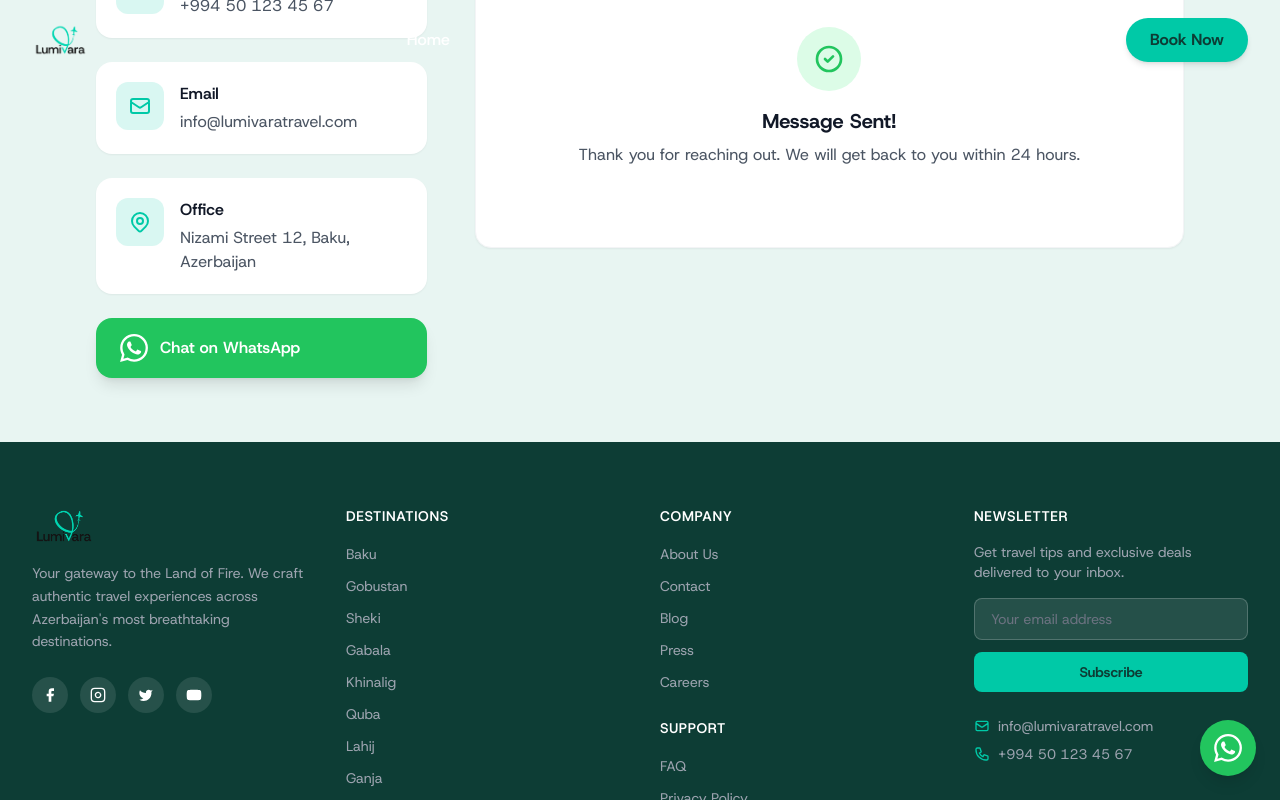
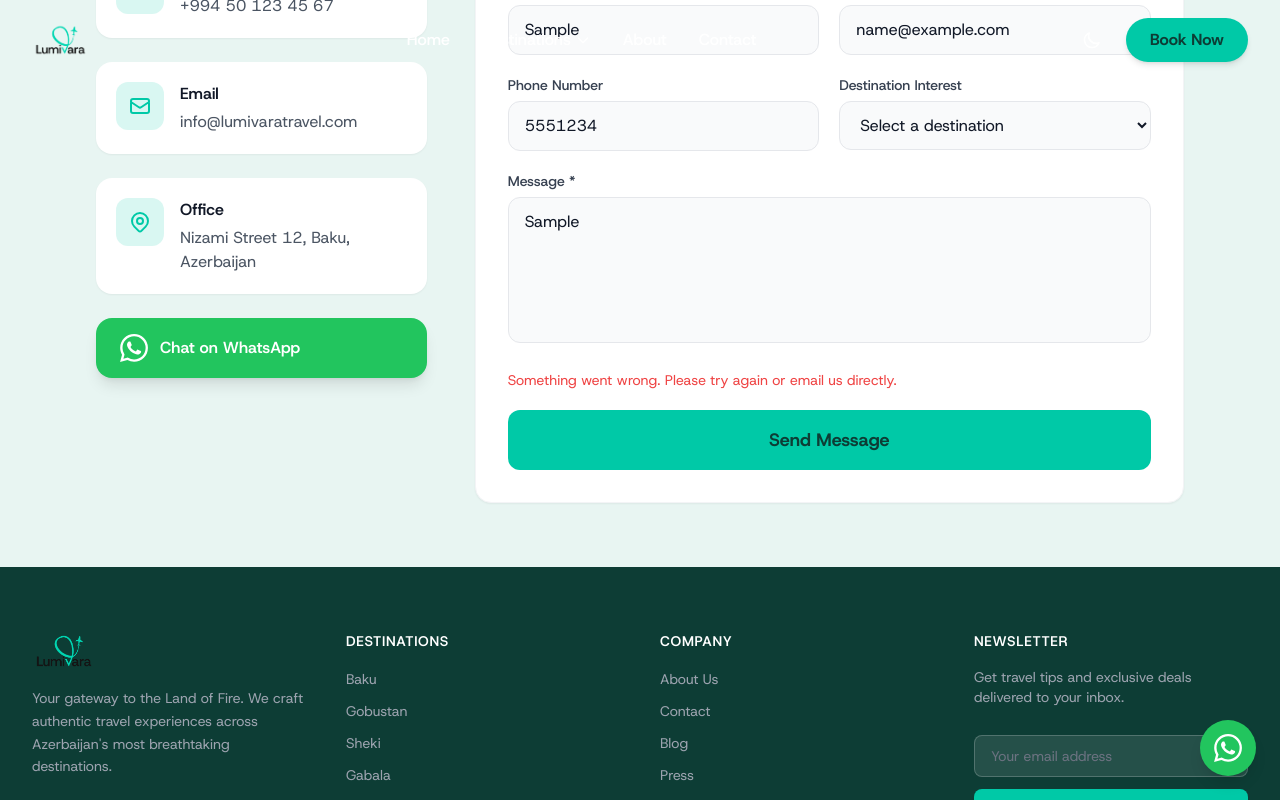
Before and after one commit to khalismammadli3-creator/incoming, a Next.js app: page /contact in a window 1280 px wide. Both pictures are taken after typing "Sample", "name@example.com", "5551234", "Sample" into the empty fields and a click on the button "Send Message". Shown: the part 542-1342 px from the top of the page. Built offline with nearby package versions, Linux system fonts and the light colour scheme.

Commit message:
formspree integration

```diff
--- a/app/contact/ContactForm.tsx
+++ b/app/contact/ContactForm.tsx
@@ -4,22 +4,32 @@ import { useState } from 'react'
 import { destinations } from '@/lib/destinations'
 
 export default function ContactForm() {
-  const [form, setForm] = useState({
-    name: '',
-    email: '',
-    phone: '',
-    destination: '',
-    message: '',
-  })
   const [submitted, setSubmitted] = useState(false)
+  const [error, setError] = useState(false)
+  const [loading, setLoading] = useState(false)
 
-  const handleChange = (e: React.ChangeEvent<HTMLInputElement | HTMLTextAreaElement | HTMLSelectElement>) => {
-    setForm({ ...form, [e.target.name]: e.target.value })
-  }
-
-  const handleSubmit = (e: React.FormEvent) => {
+  const handleSubmit = async (e: React.FormEvent<HTMLFormElement>) => {
     e.preventDefault()
-    setSubmitted(true)
+    setLoading(true)
+    setError(false)
+    const form = e.currentTarget
+    const data = new FormData(form)
+    try {
+      const res = await fetch('https://formspree.io/f/xvznnrbp', {
+        method: 'POST',
+        body: data,
+        headers: { Accept: 'application/json' },
+      })
+      if (res.ok) {
+        setSubmitted(true)
+      } else {
+        setError(true)
+      }
+    } catch {
+      setError(true)
+    } finally {
+      setLoading(false)
+    }
   }
 
   if (submitted) {
@@ -44,8 +54,6 @@ export default function ContactForm() {
           <input
             type="text"
             name="name"
-            value={form.name}
-            onChange={handleChange}
             required
             placeholder="Your full name"
             className="w-full px-4 py-3 border border-gray-200 bg-gray-50 text-gray-900 rounded-xl focus:outline-none focus:border-accent"
@@ -56,8 +64,6 @@ export default function ContactForm() {
           <input
             type="email"
             name="email"
-            value={form.email}
-            onChange={handleChange}
             required
             placeholder="your@email.com"
             className="w-full px-4 py-3 border border-gray-200 bg-gray-50 text-gray-900 rounded-xl focus:outline-none focus:border-accent"
@@ -71,8 +77,6 @@ export default function ContactForm() {
           <input
             type="tel"
             name="phone"
-            value={form.phone}
-            onChange={handleChange}
             placeholder="+1 234 567 8900"
             className="w-full px-4 py-3 border border-gray-200 bg-gray-50 text-gray-900 rounded-xl focus:outline-none focus:border-accent"
           />
@@ -81,8 +85,6 @@ export default function ContactForm() {
           <label className="block text-sm font-medium text-gray-700 mb-1.5">Destination Interest</label>
           <select
             name="destination"
-            value={form.destination}
-            onChange={handleChange}
             className="w-full px-4 py-3 border border-gray-200 bg-gray-50 text-gray-900 rounded-xl focus:outline-none focus:border-accent"
           >
             <option value="">Select a destination</option>
@@ -98,8 +100,6 @@ export default function ContactForm() {
         <label className="block text-sm font-medium text-gray-700 mb-1.5">Message *</label>
         <textarea
           name="message"
-          value={form.message}
-          onChange={handleChange}
           required
           rows={5}
           placeholder="Tell us about your travel plans, group size, preferred dates, and any special requirements..."
@@ -107,11 +107,16 @@ export default function ContactForm() {
         />
       </div>
 
+      {error && (
+        <p className="text-red-500 text-sm">Something went wrong. Please try again or email us directly.</p>
+      )}
+
       <button
         type="submit"
-        className="w-full bg-accent text-primary py-4 rounded-xl font-bold text-lg hover:bg-accent-hover transition-colors"
+        disabled={loading}
+        className="w-full bg-accent text-primary py-4 rounded-xl font-bold text-lg hover:bg-accent-hover transition-colors disabled:opacity-60"
       >
-        Send Message
+        {loading ? 'Sending…' : 'Send Message'}
       </button>
     </form>
   )
--- a/components/FooterNewsletterForm.tsx
+++ b/components/FooterNewsletterForm.tsx
@@ -3,14 +3,30 @@
 import { useState } from 'react'
 
 export default function FooterNewsletterForm() {
-  const [email, setEmail] = useState('')
   const [submitted, setSubmitted] = useState(false)
+  const [error, setError] = useState(false)
+  const [loading, setLoading] = useState(false)
 
-  const handleSubmit = (e: React.FormEvent) => {
+  const handleSubmit = async (e: React.FormEvent<HTMLFormElement>) => {
     e.preventDefault()
-    if (email) {
-      setSubmitted(true)
-      setEmail('')
+    setLoading(true)
+    setError(false)
+    const data = new FormData(e.currentTarget)
+    try {
+      const res = await fetch('https://formspree.io/f/xvznnrbp', {
+        method: 'POST',
+        body: data,
+        headers: { Accept: 'application/json' },
+      })
+      if (res.ok) {
+        setSubmitted(true)
+      } else {
+        setError(true)
+      }
+    } catch {
+      setError(true)
+    } finally {
+      setLoading(false)
     }
   }
 
@@ -24,19 +40,23 @@ export default function FooterNewsletterForm() {
 
   return (
     <form onSubmit={handleSubmit} className="space-y-3">
+      <input type="hidden" name="message" value="Newsletter subscription" />
       <input
         type="email"
-        value={email}
-        onChange={(e) => setEmail(e.target.value)}
+        name="email"
         placeholder="Your email address"
         required
         className="w-full px-4 py-2.5 bg-white/10 border border-white/20 rounded-lg text-white placeholder-gray-500 text-sm focus:outline-none focus:border-accent"
       />
+      {error && (
+        <p className="text-red-400 text-xs">Something went wrong. Please try again.</p>
+      )}
       <button
         type="submit"
-        className="w-full bg-accent text-primary py-2.5 rounded-lg font-bold text-sm hover:bg-accent-hover transition-colors"
+        disabled={loading}
+        className="w-full bg-accent text-primary py-2.5 rounded-lg font-bold text-sm hover:bg-accent-hover transition-colors disabled:opacity-60"
       >
-        Subscribe
+        {loading ? 'Subscribing…' : 'Subscribe'}
       </button>
     </form>
   )
--- a/components/HeroSection.tsx
+++ b/components/HeroSection.tsx
@@ -5,9 +5,9 @@ import Link from 'next/link'
 import { destinations } from '@/lib/destinations'
 
 export default function HeroSection() {
-  const [selectedDest, setSelectedDest] = useState('')
-  const [travelDate, setTravelDate] = useState('')
-  const [travelers, setTravelers] = useState('2')
+  const [submitted, setSubmitted] = useState(false)
+  const [error, setError] = useState(false)
+  const [loading, setLoading] = useState(false)
 
   const valueProps = [
     { value: 'Local Experts', label: 'Deep knowledge of every region' },
@@ -15,6 +15,29 @@ export default function HeroSection() {
     { value: 'End-to-End Care', label: 'Airport transfers to hotel check-in' },
     { value: 'Multilingual Guides', label: 'English, Russian & more' },
   ]
+
+  const handleSubmit = async (e: React.FormEvent<HTMLFormElement>) => {
+    e.preventDefault()
+    setLoading(true)
+    setError(false)
+    const data = new FormData(e.currentTarget)
+    try {
+      const res = await fetch('https://formspree.io/f/xvznnrbp', {
+        method: 'POST',
+        body: data,
+        headers: { Accept: 'application/json' },
+      })
+      if (res.ok) {
+        setSubmitted(true)
+      } else {
+        setError(true)
+      }
+    } catch {
+      setError(true)
+    } finally {
+      setLoading(false)
+    }
+  }
 
   return (
     <section className="relative min-h-screen flex flex-col justify-center overflow-hidden">
@@ -65,14 +88,23 @@ export default function HeroSection() {
           </Link>
         </div>
 
-        {/* Search Bar */}
+        {/* Search / Inquiry Bar */}
         <div className="w-full max-w-4xl bg-white/10 backdrop-blur-md border border-white/20 rounded-2xl p-4 sm:p-6 shadow-2xl">
+          {submitted ? (
+            <div className="text-center py-4">
+              <div className="text-accent font-bold text-lg mb-1">Thank you for your enquiry!</div>
+              <p className="text-white/80 text-sm">We will be in touch with you shortly.</p>
+            </div>
+          ) : (
+            <form onSubmit={handleSubmit}>
+              {/* Hidden required fields for Formspree */}
+              <input type="hidden" name="name" value="Hero Inquiry" />
+              <input type="hidden" name="message" value="Inquiry submitted via hero search bar" />
               <div className="grid grid-cols-1 sm:grid-cols-3 gap-4">
                 <div className="flex flex-col gap-1">
                   <label className="text-white/70 text-xs font-medium uppercase tracking-wider">Destination</label>
                   <select
-                value={selectedDest}
-                onChange={(e) => setSelectedDest(e.target.value)}
+                    name="destination"
                     className="bg-white/15 border border-white/30 text-white rounded-xl px-4 py-3 focus:outline-none focus:border-accent appearance-none cursor-pointer"
                   >
                     <option value="" className="text-gray-900">All Destinations</option>
@@ -85,8 +117,7 @@ export default function HeroSection() {
                   <label className="text-white/70 text-xs font-medium uppercase tracking-wider">Travel Date</label>
                   <input
                     type="date"
-                value={travelDate}
-                onChange={(e) => setTravelDate(e.target.value)}
+                    name="travel_date"
                     onClick={(e) => (e.currentTarget as HTMLInputElement).showPicker?.()}
                     className="bg-white/15 border border-white/30 text-white rounded-xl px-4 py-3 focus:outline-none focus:border-accent cursor-pointer w-full"
                   />
@@ -95,26 +126,32 @@ export default function HeroSection() {
                   <label className="text-white/70 text-xs font-medium uppercase tracking-wider">Travelers</label>
                   <div className="flex gap-2">
                     <select
-                  value={travelers}
-                  onChange={(e) => setTravelers(e.target.value)}
+                      name="travelers"
+                      defaultValue="2"
                       className="flex-1 bg-white/15 border border-white/30 text-white rounded-xl px-4 py-3 focus:outline-none focus:border-accent"
                     >
                       {[1,2,3,4,5,6,7,8,9,10].map((n) => (
                         <option key={n} value={n} className="text-gray-900">{n} {n === 1 ? 'Traveler' : 'Travelers'}</option>
                       ))}
                     </select>
-                <Link
-                  href={selectedDest ? `/${selectedDest}` : '#tours'}
-                  className="bg-accent text-primary px-6 py-3 rounded-xl font-bold hover:bg-accent-hover transition-colors flex items-center gap-2 whitespace-nowrap"
+                    <button
+                      type="submit"
+                      disabled={loading}
+                      className="bg-accent text-primary px-6 py-3 rounded-xl font-bold hover:bg-accent-hover transition-colors flex items-center gap-2 whitespace-nowrap disabled:opacity-60"
                     >
                       <svg className="w-5 h-5" fill="none" stroke="currentColor" viewBox="0 0 24 24">
                         <path strokeLinecap="round" strokeLinejoin="round" strokeWidth={2} d="M21 21l-6-6m2-5a7 7 0 11-14 0 7 7 0 0114 0z" />
                       </svg>
-                  Search
-                </Link>
+                      {loading ? '…' : 'Search'}
+                    </button>
                   </div>
                 </div>
               </div>
+              {error && (
+                <p className="text-red-400 text-xs mt-3 text-center">Something went wrong. Please try again.</p>
+              )}
+            </form>
+          )}
         </div>
       </div>
 
--- a/components/NewsletterSection.tsx
+++ b/components/NewsletterSection.tsx
@@ -3,14 +3,30 @@
 import { useState } from 'react'
 
 export default function NewsletterSection() {
-  const [email, setEmail] = useState('')
   const [submitted, setSubmitted] = useState(false)
+  const [error, setError] = useState(false)
+  const [loading, setLoading] = useState(false)
 
-  const handleSubmit = (e: React.FormEvent) => {
+  const handleSubmit = async (e: React.FormEvent<HTMLFormElement>) => {
     e.preventDefault()
-    if (email) {
+    setLoading(true)
+    setError(false)
+    const data = new FormData(e.currentTarget)
+    try {
+      const res = await fetch('https://formspree.io/f/xvznnrbp', {
+        method: 'POST',
+        body: data,
+        headers: { Accept: 'application/json' },
+      })
+      if (res.ok) {
         setSubmitted(true)
-      setEmail('')
+      } else {
+        setError(true)
+      }
+    } catch {
+      setError(true)
+    } finally {
+      setLoading(false)
     }
   }
 
@@ -37,22 +53,30 @@ export default function NewsletterSection() {
             You&apos;re subscribed! Welcome aboard.
           </div>
         ) : (
+          <>
             <form onSubmit={handleSubmit} className="flex flex-col sm:flex-row gap-3 max-w-md mx-auto">
+              <input type="hidden" name="message" value="Newsletter subscription" />
               <input
                 type="email"
-              value={email}
-              onChange={(e) => setEmail(e.target.value)}
+                name="email"
+                value={undefined}
+                onChange={undefined}
                 placeholder="Enter your email address"
                 required
                 className="flex-1 px-5 py-3.5 border border-gray-300 bg-white text-gray-900 rounded-full focus:outline-none focus:border-accent"
               />
               <button
                 type="submit"
-              className="bg-accent text-primary px-7 py-3.5 rounded-full font-bold hover:bg-accent-hover transition-colors whitespace-nowrap"
+                disabled={loading}
+                className="bg-accent text-primary px-7 py-3.5 rounded-full font-bold hover:bg-accent-hover transition-colors whitespace-nowrap disabled:opacity-60"
               >
-              Subscribe
+                {loading ? 'Subscribing…' : 'Subscribe'}
               </button>
             </form>
+            {error && (
+              <p className="text-red-500 text-sm mt-3">Something went wrong. Please try again.</p>
+            )}
+          </>
         )}
 
         <p className="text-gray-400 text-xs mt-4">
```
Also changed, not shown: 1 other file (tests, documents, lock files or other folders). Lines whose indentation alone changed are shown as unchanged.
